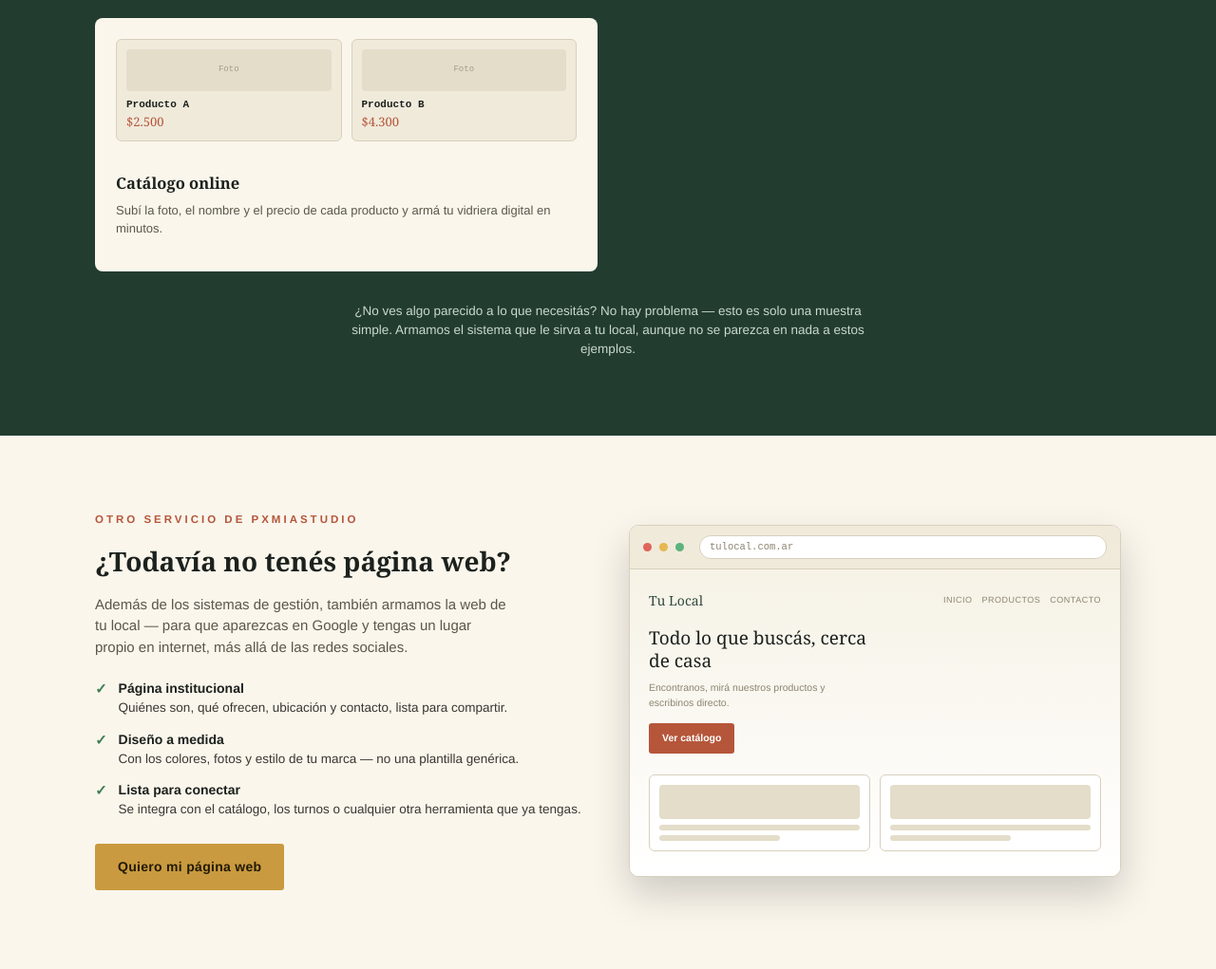
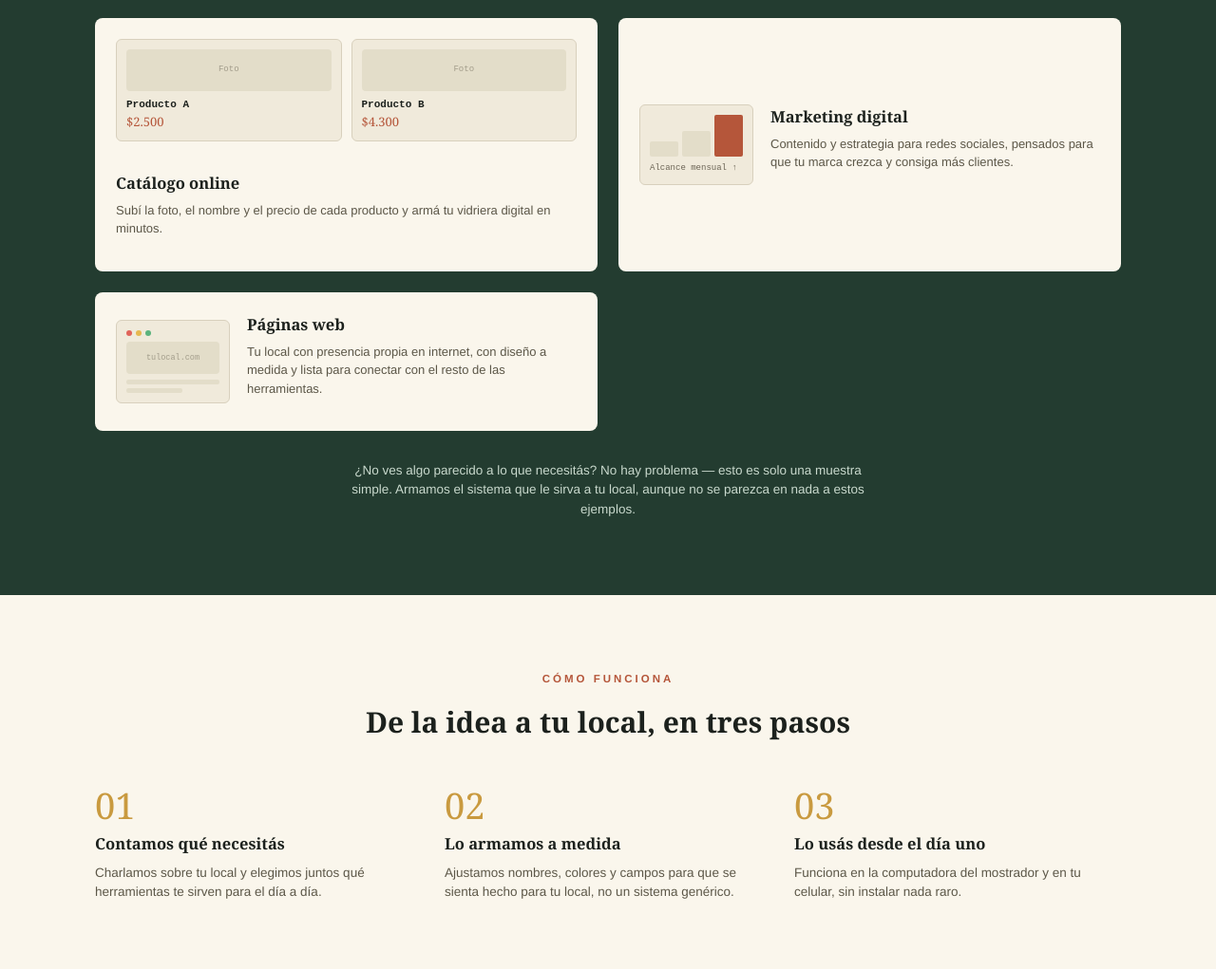
Before and after one commit to Pelu-garmendia/pxmiastudio, a plain HTML site: page index.html in a window 1280 px wide. Shown: the part 2168-3189 px from the top of the page at 95% size. Drawn offline with Linux system fonts and the light colour scheme.

Commit message:
Add files via upload

```diff
--- a/index.html
+++ b/index.html
@@ -718,7 +718,7 @@
     <div class="section-head reveal">
       <div class="eyebrow">La solución</div>
       <h2>Ejemplos simples de lo que podemos armar</h2>
-      <p>Estas 5 son solo una muestra sencilla para que veas la idea. Cada una se adapta 100% a lo que tu local necesita — no estás limitado a esto ni a cómo se ve acá.</p>
+      <p>Estos son solo ejemplos sencillos para que veas la idea. Cada uno se adapta 100% a lo que tu local necesita — no estás limitado a esto ni a cómo se ve acá.</p>
     </div>
     <div class="module-grid reveal-stagger">
 
@@ -788,56 +788,43 @@
         </div>
       </div>
 
+      <div class="module-card">
+        <div class="mini-preview">
+          <div style="display:flex; align-items:flex-end; gap:4px; height:44px;">
+            <div style="flex:1;background:#e3ddc9;height:35%;border-radius:2px;"></div>
+            <div style="flex:1;background:#e3ddc9;height:60%;border-radius:2px;"></div>
+            <div style="flex:1;background:var(--terracotta);height:100%;border-radius:2px;"></div>
+          </div>
+          <div style="font-size:9px;color:#6b6455;margin-top:6px;">Alcance mensual ↑</div>
+        </div>
+        <div>
+          <h3>Marketing digital</h3>
+          <p>Contenido y estrategia para redes sociales, pensados para que tu marca crezca y consiga más clientes.</p>
+        </div>
+      </div>
+
+      <div class="module-card">
+        <div class="mini-preview">
+          <div style="display:flex; gap:4px; margin-bottom:6px;">
+            <span style="width:6px;height:6px;border-radius:50%;background:#e0645a;display:inline-block;"></span>
+            <span style="width:6px;height:6px;border-radius:50%;background:#e6b84f;display:inline-block;"></span>
+            <span style="width:6px;height:6px;border-radius:50%;background:#5cb37d;display:inline-block;"></span>
+          </div>
+          <div class="mp-imgph" style="height:34px; font-size:8.5px;">tulocal.com</div>
+          <div style="background:#e3ddc9;height:5px;border-radius:2px;margin-top:6px;"></div>
+          <div style="background:#e3ddc9;height:5px;border-radius:2px;margin-top:4px;width:60%;"></div>
+        </div>
+        <div>
+          <h3>Páginas web</h3>
+          <p>Tu local con presencia propia en internet, con diseño a medida y lista para conectar con el resto de las herramientas.</p>
+        </div>
+      </div>
+
     </div>
 
     <p style="text-align:center; max-width:560px; margin:32px auto 0; font-size:13.5px; color:#c9d9cd;">
       ¿No ves algo parecido a lo que necesitás? No hay problema — esto es solo una muestra simple. Armamos el sistema que le sirva a tu local, aunque no se parezca en nada a estos ejemplos.
     </p>
-  </div>
-</section>
-
-<section class="webs reveal">
-  <div class="container webs-inner">
-    <div class="webs-copy">
-      <div class="eyebrow">Otro servicio de Pxmiastudio</div>
-      <h2>¿Todavía no tenés página web?</h2>
-      <p class="lead">Además de los sistemas de gestión, también armamos la web de tu local — para que aparezcas en Google y tengas un lugar propio en internet, más allá de las redes sociales.</p>
-      <div class="webs-list">
-        <div class="webs-list-item">
-          <span class="check">✓</span>
-          <div><strong>Página institucional</strong>Quiénes son, qué ofrecen, ubicación y contacto, lista para compartir.</div>
-        </div>
-        <div class="webs-list-item">
-          <span class="check">✓</span>
-          <div><strong>Diseño a medida</strong>Con los colores, fotos y estilo de tu marca — no una plantilla genérica.</div>
-        </div>
-        <div class="webs-list-item">
-          <span class="check">✓</span>
-          <div><strong>Lista para conectar</strong>Se integra con el catálogo, los turnos o cualquier otra herramienta que ya tengas.</div>
-        </div>
-      </div>
-      <a class="btn-primary" href="https://wa.me/5491135943909?text=Hola%2C%20quiero%20consultar%20por%20una%20p%C3%A1gina%20web%20para%20mi%20local" target="_blank" rel="noopener">Quiero mi página web</a>
-    </div>
-
-    <div class="browser-mock">
-      <div class="browser-bar">
-        <span class="dot r"></span><span class="dot y"></span><span class="dot g"></span>
-        <div class="url">tulocal.com.ar</div>
-      </div>
-      <div class="browser-body">
-        <div class="bm-nav">
-          <div class="bm-logo">Tu Local</div>
-          <div class="bm-links"><span>Inicio</span><span>Productos</span><span>Contacto</span></div>
-        </div>
-        <div class="bm-hero-title">Todo lo que buscás, cerca de casa</div>
-        <div class="bm-hero-sub">Encontranos, mirá nuestros productos y escribinos directo.</div>
-        <span class="bm-btn">Ver catálogo</span>
-        <div class="bm-cards">
-          <div class="bm-card"><div class="ph"></div><div class="line"></div><div class="line short"></div></div>
-          <div class="bm-card"><div class="ph"></div><div class="line"></div><div class="line short"></div></div>
-        </div>
-      </div>
-    </div>
   </div>
 </section>
 
```
